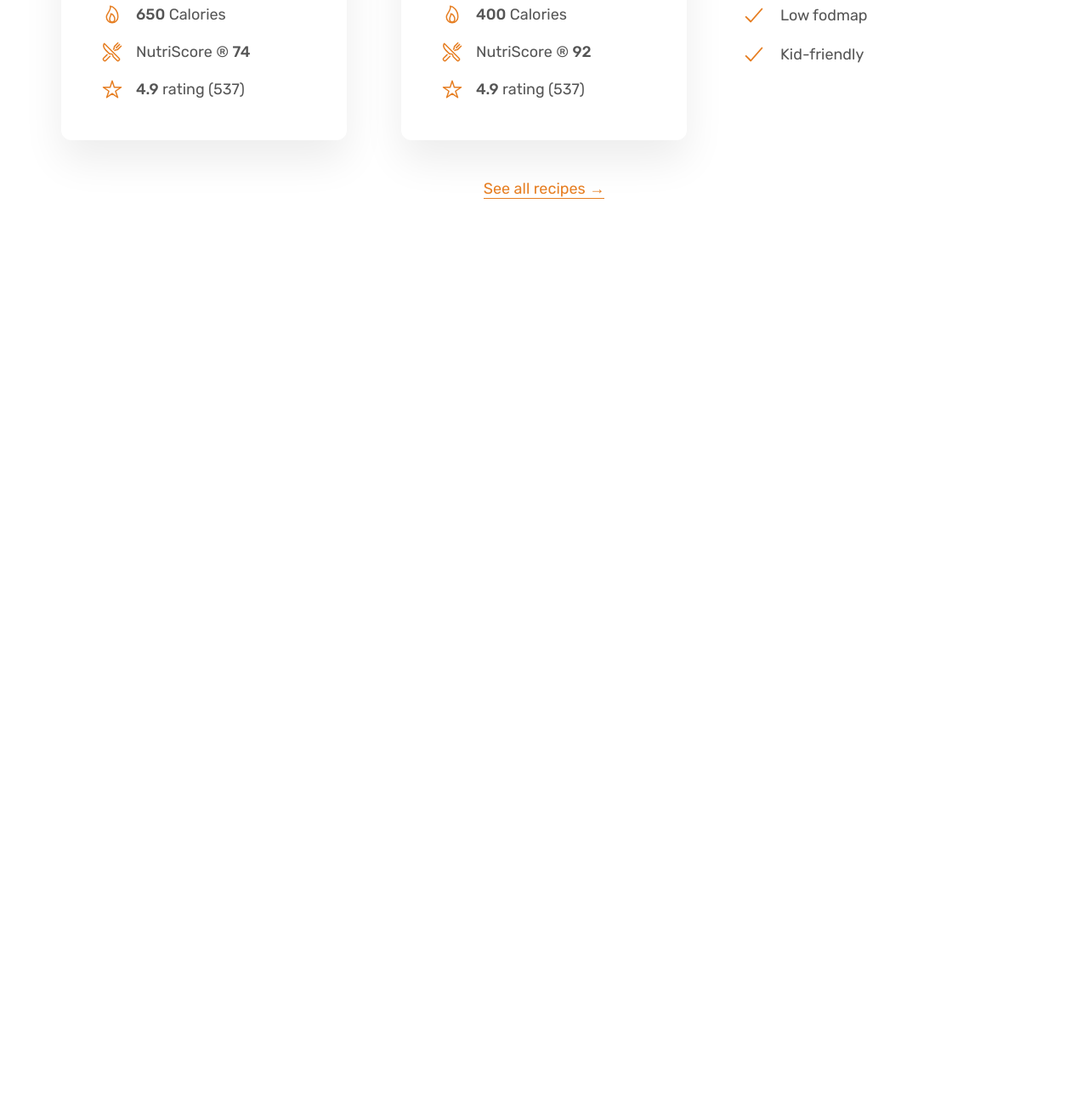
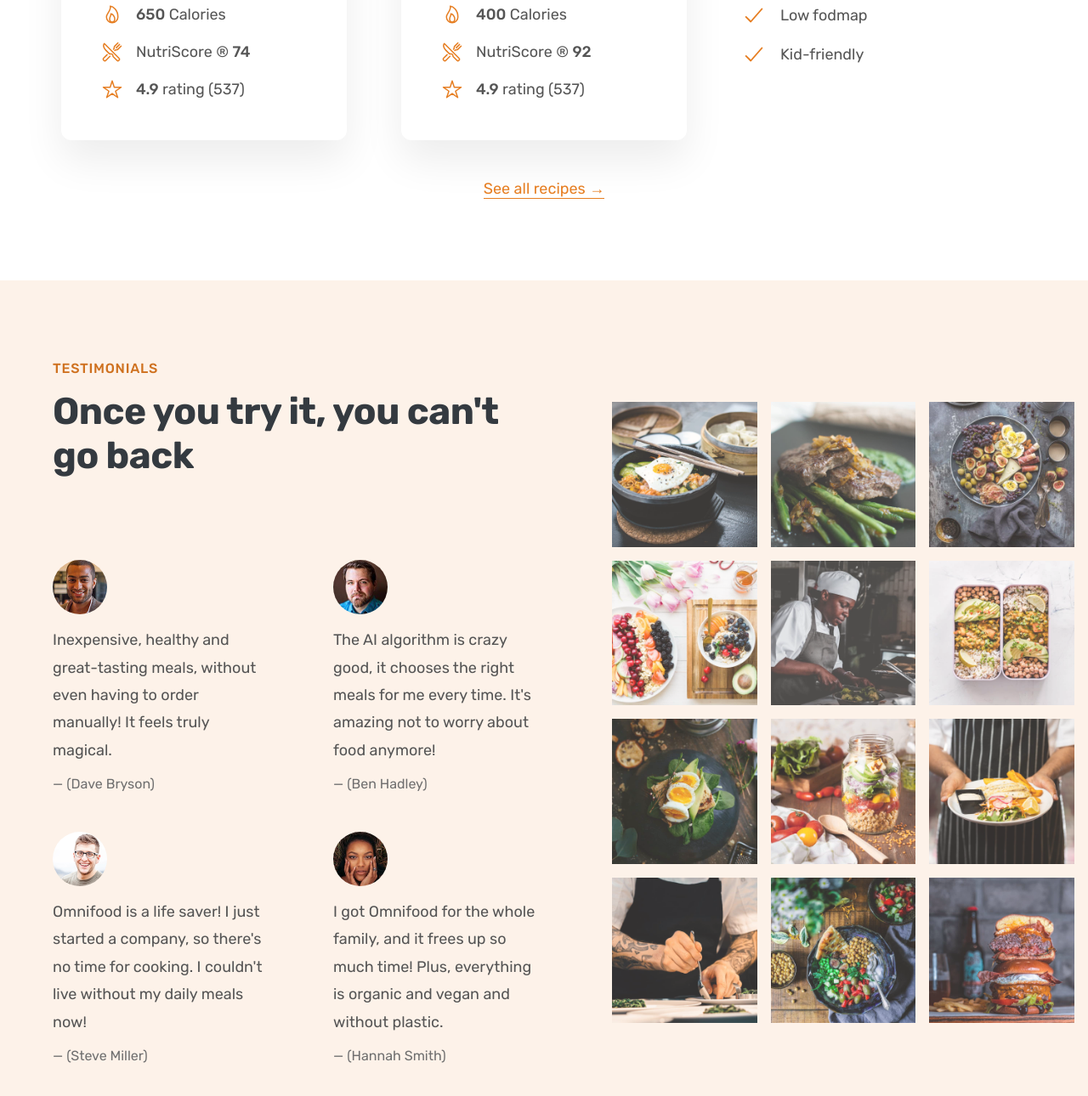
Before and after one commit to ramazanima/omnifood, a plain HTML site: page index.html in a window 1280 px wide. Shown: the part 3198-4488 px from the top of the page at 85% size. Before the commit the page ends 3528 px from the top, so only its background shows below. Drawn offline with nearby package versions, Linux system fonts and the light colour scheme.

Commit message:
added testimonial section

```diff
--- a/css/styles.css
+++ b/css/styles.css
@@ -19,7 +19,7 @@
     Tints: #fdf2e9;
     Shades: #cf711f;
     Accents:
-    Greys: #555;
+    Greys: #555; #6f6f6f;
 
 ---- 03 ShADOWS ----
 
@@ -493,3 +493,61 @@ strong {
   align-items: center;
   gap: 1.6rem;
 }
+
+/********* Testimonials *********/
+.section-testimonials {
+  background-color: #fdf2e9;
+  display: grid;
+  grid-template-columns: 55fr 45fr;
+  align-items: center;
+}
+
+.testimonials-container {
+  padding: 9.6rem 6.2rem;
+}
+.testimonials {
+  display: grid;
+  grid-template-columns: 1fr 1fr;
+  row-gap: 4.8rem;
+  column-gap: 8rem;
+}
+
+.testimonial-img {
+  width: 6.4rem;
+  border-radius: 50%;
+  margin-bottom: 1.2rem;
+}
+
+.testimonial-text {
+  font-size: 1.8rem;
+  line-height: 1.8;
+  margin-bottom: 1.6rem;
+}
+
+.testimonial-name {
+  font-size: 1.6rem;
+  color: #6f6f6f;
+}
+
+.gallery {
+  display: grid;
+  grid-template-columns: repeat(3, 1fr);
+  gap: 1.6rem;
+  padding: 1.6rem;
+}
+
+.gallery-item {
+  overflow: hidden;
+}
+
+.gallery-item img {
+  display: block;
+  width: 100%;
+  transition: all 0.4s;
+  opacity: 0.8;
+}
+
+.gallery-item img:hover {
+  transform: scale(1.1);
+  opacity: 1;
+}
--- a/index.html
+++ b/index.html
@@ -282,6 +282,103 @@
           <a href="#" class="link">See all recipes &rarr;</a>
         </div>
       </section>
+      <!-- Testimonial Section -->
+      <section class="section-testimonials">
+        <div class="testimonials-container">
+            <span class="subheading">TESTIMONIALS</span>
+            <h2 class="heading-secondary">
+                Once you try it, you can't go back
+            </h2>
+        <div class="testimonials">
+          <figure class="testimonial">
+            <img
+              class="testimonial-img"
+              src="assets/customers/dave.jpg"
+              alt="photo of customer Dave Bryson"
+            />
+            <blockquote class="testimonial-text">
+              Inexpensive, healthy and great-tasting meals, without even having
+              to order manually! It feels truly magical.
+            </blockquote>
+            <p class="testimonial-name">&mdash; (Dave Bryson)</p>
+          </figure>
+          <figure class="testimonial">
+            <img
+              class="testimonial-img"
+              src="assets/customers/ben.jpg"
+              alt="photo of customer Ben Hadley"
+            />
+            <blockquote class="testimonial-text">
+              The AI algorithm is crazy good, it chooses the right meals for me
+              every time. It's amazing not to worry about food anymore!
+            </blockquote>
+            <p class="testimonial-name">&mdash; (Ben Hadley)</p>
+          </figure>
+          <figure class="testimonial">
+            <img
+              class="testimonial-img"
+              src="assets/customers/steve.jpg"
+              alt="photo of customer Steve Miller"
+            />
+            <blockquote class="testimonial-text">
+              Omnifood is a life saver! I just started a company, so there's no
+              time for cooking. I couldn't live without my daily meals now!
+            </blockquote>
+            <p class="testimonial-name">&mdash; (Steve Miller)</p>
+          </figure>
+        </figure>
+        <figure class="testimonial">
+          <img
+            class="testimonial-img"
+            src="assets/customers/hannah.jpg"
+            alt="photo of customer Hannah Smith"
+          />
+          <blockquote class="testimonial-text">
+            I got Omnifood for the whole family, and it frees up so much time! Plus, everything is organic and vegan and without plastic.
+          </blockquote>
+          <p class="testimonial-name">&mdash; (Hannah Smith)</p>
+        </figure>
+        </div>
+    </div>
+        <div class="gallery">
+            <figure class="gallery-item">
+                <img src="assets/gallery/gallery-1.jpg" alt="photo of beautifully arranged food">
+            </figure>
+            <figure class="gallery-item">
+                <img src="assets/gallery/gallery-2.jpg" alt="photo of beautifully arranged food">
+            </figure>
+            <figure class="gallery-item">
+                <img src="assets/gallery/gallery-3.jpg" alt="photo of beautifully arranged food">
+            </figure>
+            <figure class="gallery-item">
+                <img src="assets/gallery/gallery-4.jpg" alt="photo of beautifully arranged food">
+            </figure>
+            <figure class="gallery-item">
+                <img src="assets/gallery/gallery-5.jpg" alt="photo of beautifully arranged food">
+            </figure>
+            <figure class="gallery-item">
+                <img src="assets/gallery/gallery-6.jpg" alt="photo of beautifully arranged food">
+            </figure>
+            <figure class="gallery-item">
+                <img src="assets/gallery/gallery-7.jpg" alt="photo of beautifully arranged food">
+            </figure>
+            <figure class="gallery-item">
+                <img src="assets/gallery/gallery-8.jpg" alt="photo of beautifully arranged food">
+            </figure>
+            <figure class="gallery-item">
+                <img src="assets/gallery/gallery-9.jpg" alt="photo of beautifully arranged food">
+            </figure>
+            <figure class="gallery-item">
+                <img src="assets/gallery/gallery-10.jpg" alt="photo of beautifully arranged food">
+            </figure>
+            <figure class="gallery-item">
+                <img src="assets/gallery/gallery-11.jpg" alt="photo of beautifully arranged food">
+            </figure>
+            <figure class="gallery-item">
+                <img src="assets/gallery/gallery-12.jpg" alt="photo of beautifully arranged food">
+            </figure>
+        </div>
+      </section>
     </main>
     <script
       type="module"
```
